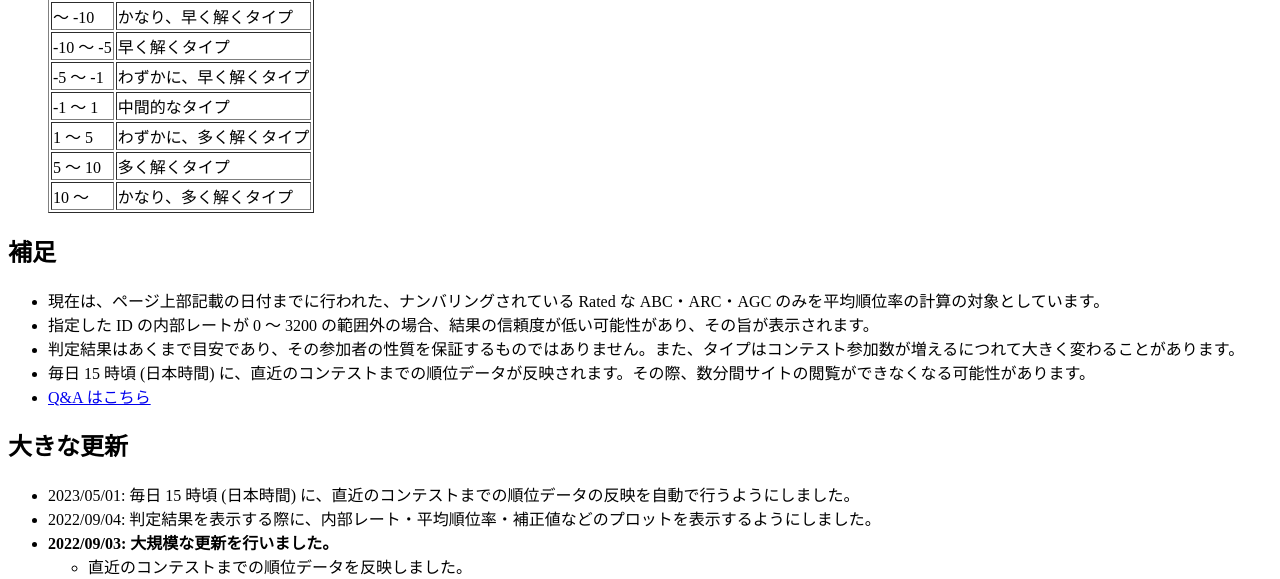
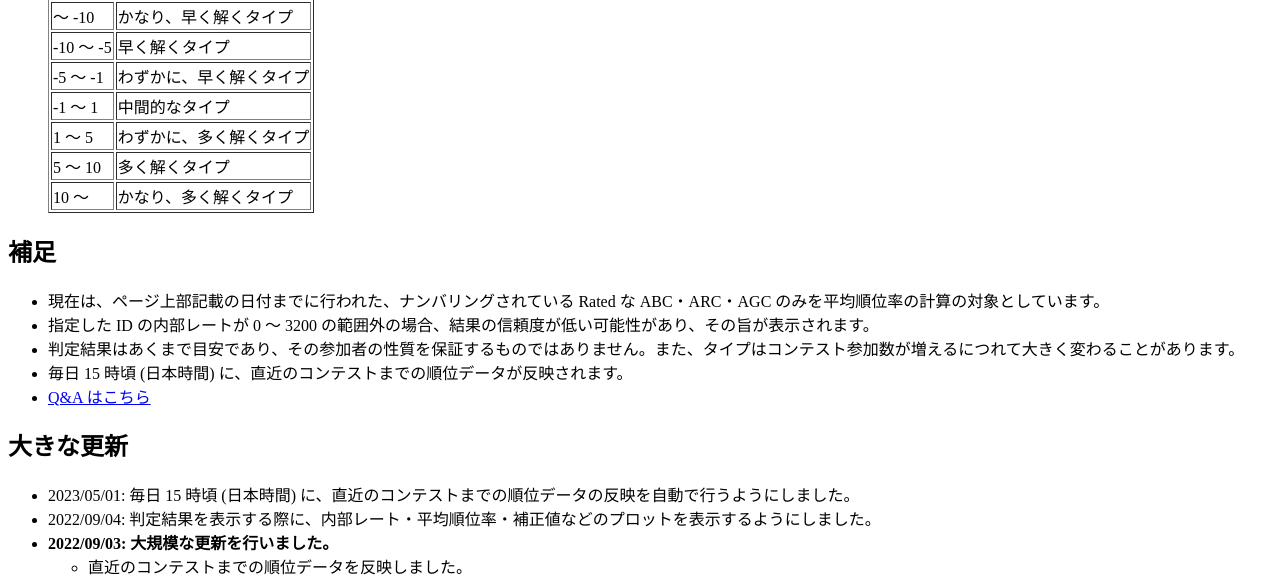
Before and after one commit to tomii9273/atcoder_type_checker, a Flask app: page / in a window 1280 px wide. Shown: the part 568-1147 px from the top of the page. Run offline with Flask 3, Linux system fonts and the light colour scheme; parts of the project's set-up code (start-up, migrations or seed data) failed here and were passed over; some libraries are stand-ins or nearby versions.

Commit message:
update hosoku

```diff
--- a/templates/index.html
+++ b/templates/index.html
@@ -83,7 +83,7 @@
 		<li>現在は、ページ上部記載の日付までに行われた、ナンバリングされている Rated な ABC・ARC・AGC のみを平均順位率の計算の対象としています。</li>
 		<li>指定した ID の内部レートが 0 ～ 3200 の範囲外の場合、結果の信頼度が低い可能性があり、その旨が表示されます。</li>
 		<li>判定結果はあくまで目安であり、その参加者の性質を保証するものではありません。また、タイプはコンテスト参加数が増えるにつれて大きく変わることがあります。</li>
-		<li>毎日 15 時頃 (日本時間) に、直近のコンテストまでの順位データが反映されます。その際、数分間サイトの閲覧ができなくなる可能性があります。</li>
+		<li>毎日 15 時頃 (日本時間) に、直近のコンテストまでの順位データが反映されます。</li>
 		<li><a href="{{url_for('qa')}}">Q&A はこちら</a></li>
 	</ul>
 	<h2>大きな更新</h2>
```
